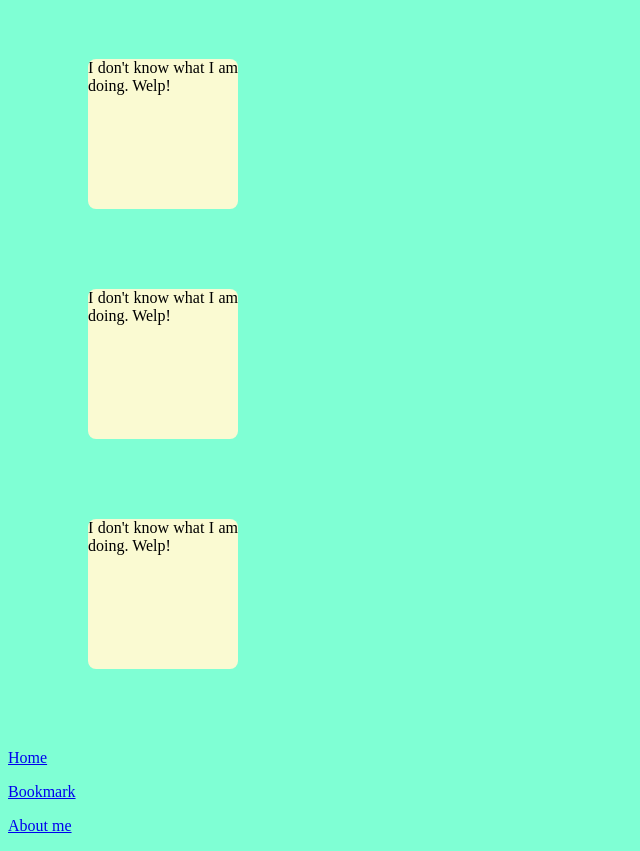
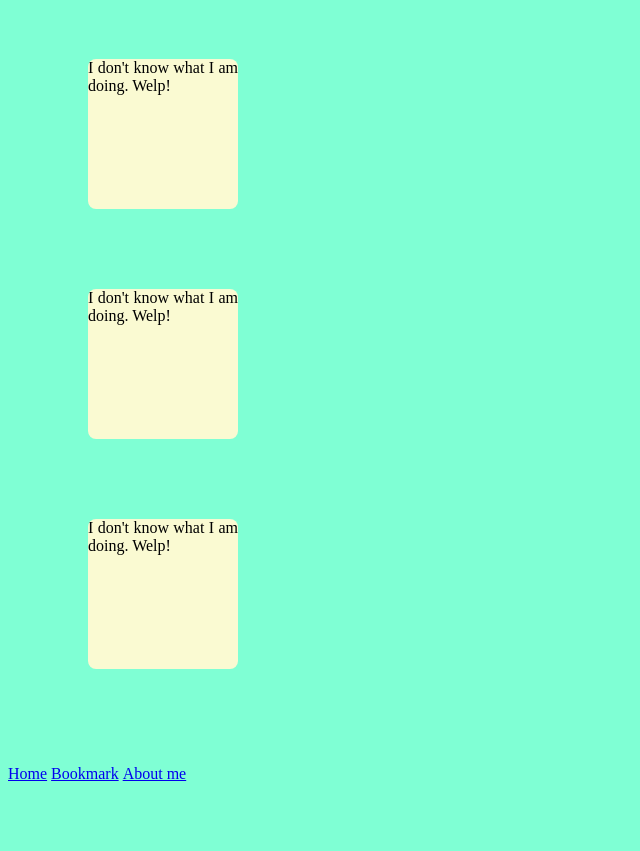
Before and after one commit to grasipacheco/quizapp, a plain HTML site: page index.html in a window 1280 px wide. Shown: the part 79-930 px from the top of the page, without its empty margins (0-640 px from the left). After the commit the page ends 886 px from the top, so only its background shows below. Drawn offline with Linux system fonts and the light colour scheme.

Commit message:
add inline block

```diff
--- a/styles.css
+++ b/styles.css
@@ -19,5 +19,9 @@ h1 {
 }
 
 p {
-  display: block;
+  display: inline-block;
 }
+
+footer {
+  text-align: ;
+}
```
